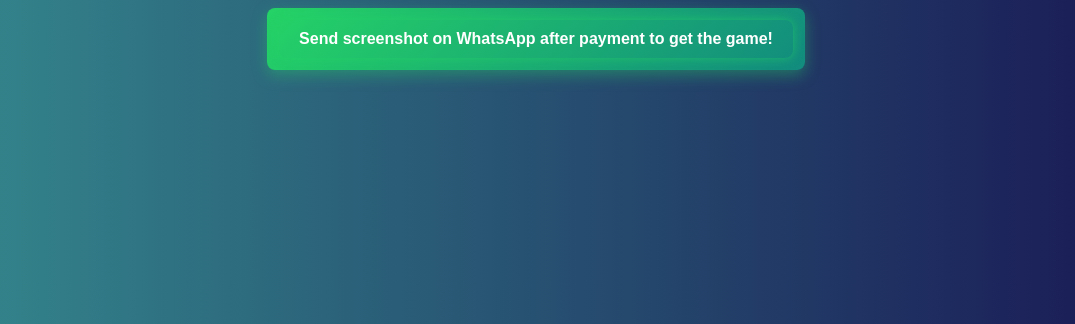
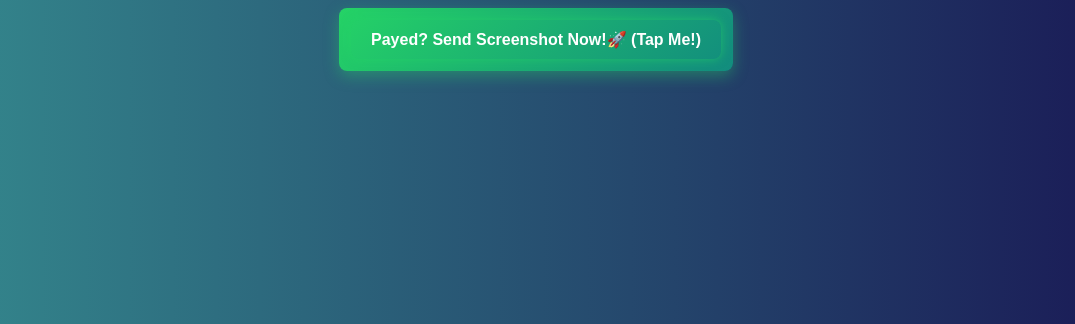
Before and after one commit to Ujjwalupadhyay1098/Marvel-s-Spiderman-2, a plain HTML site: page index.htm in a window 1280 px wide. Shown: the part 476-800 px from the top of the page, without its empty margins (104-1179 px from the left). Drawn offline with nearby package versions, Linux system fonts and the light colour scheme; a web font is replaced by a local one.

Commit message:
Update index.htm

```diff
--- a/index.htm
+++ b/index.htm
@@ -21,7 +21,8 @@
     </div>
     <div class="button">
         <a class="w" href="https://wa.me/919330301500?text=Hello%2C%20here%20is%20the%20payment%20screenshot%20for%20Marvel's%20Spiderman%202%21%20Kindly%20share%20the%20game." target="_blank">
-            <button>Send screenshot on WhatsApp after payment to get the game!</button>
+            <button>Payed? Send Screenshot Now!🚀
+                (Tap Me!)</button>
         </a>
 
     </div>
```
